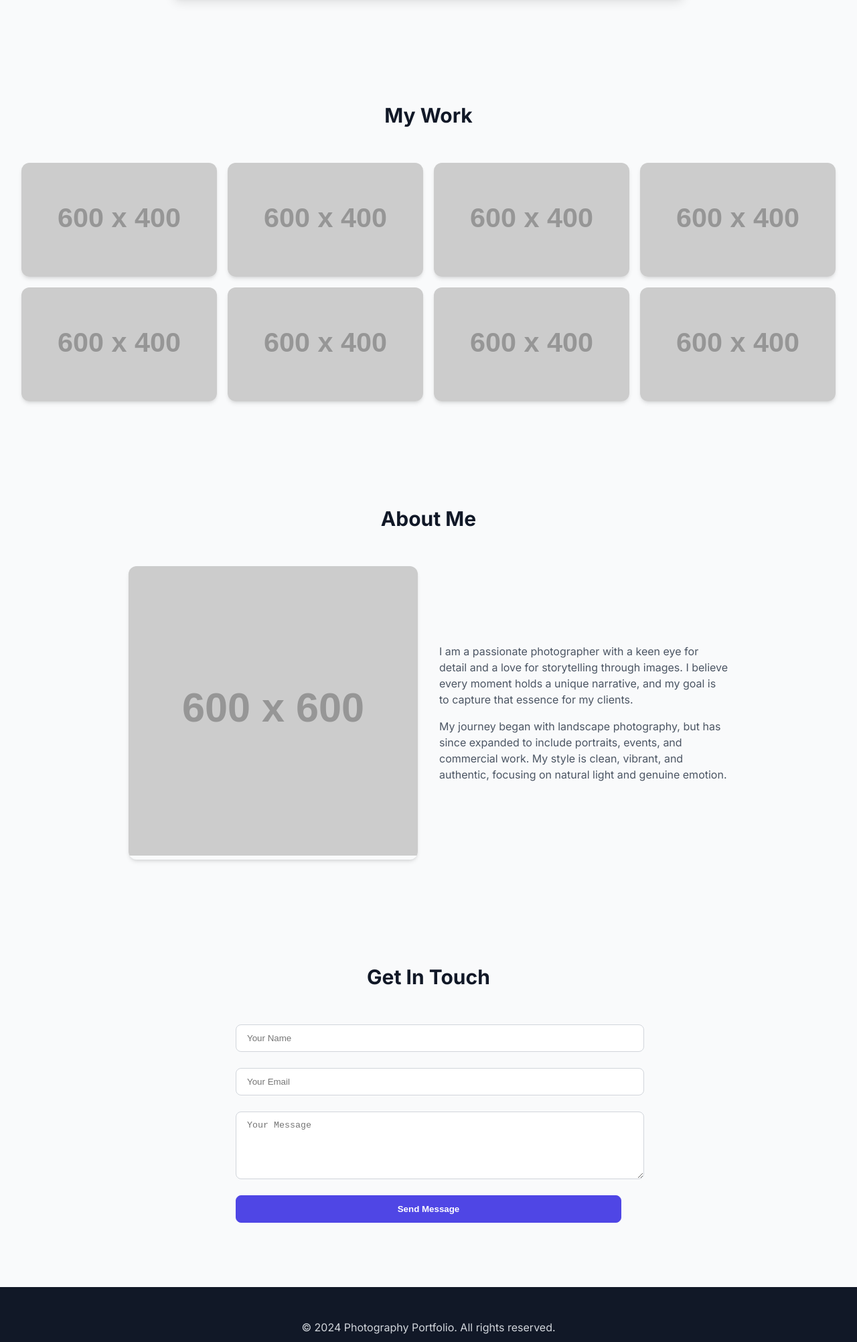
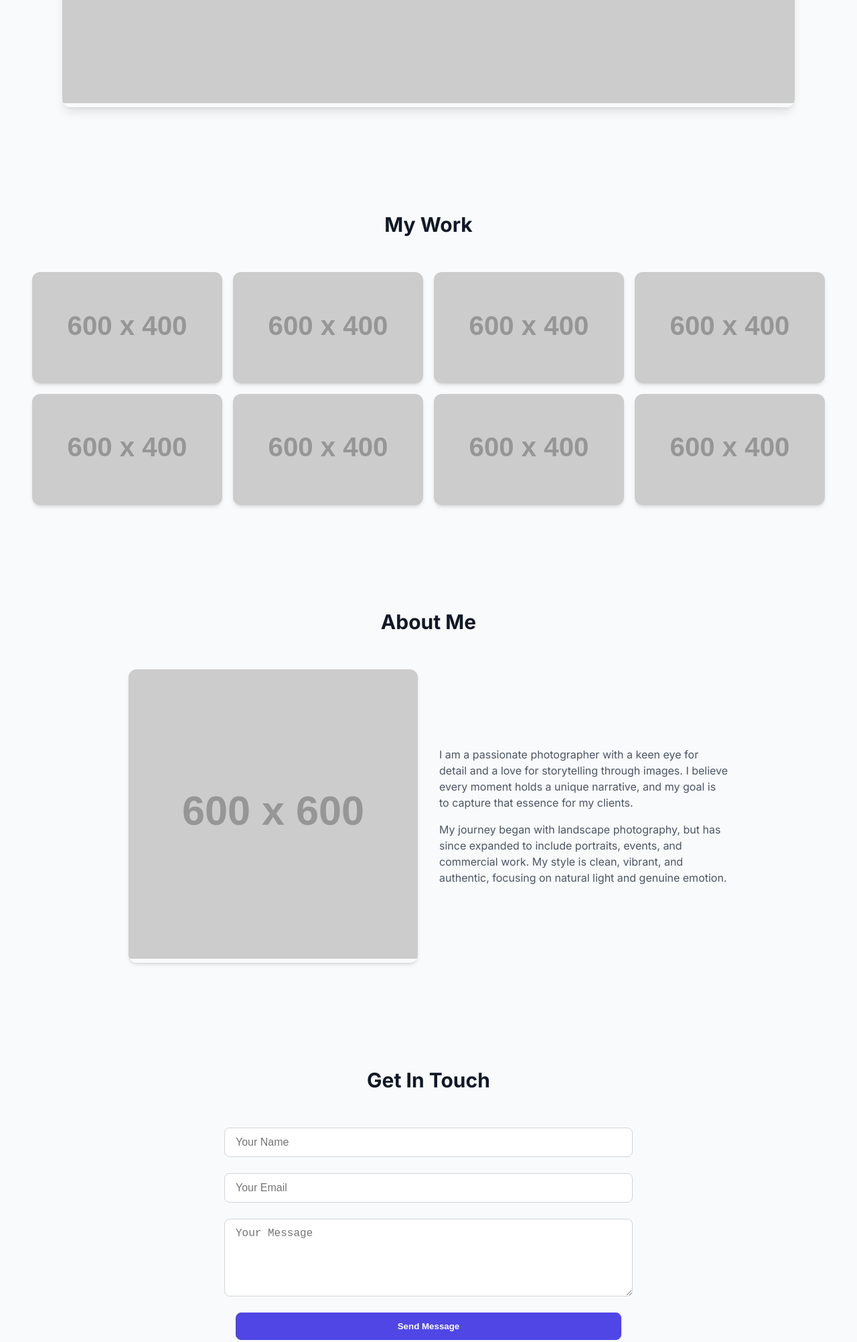
Before and after one commit to chandu0192/Photography-Portfolio, a plain HTML site: page index.html in a window 1280 px wide. Shown: the part 769-2772 px from the top of the page at 67% size. Drawn offline with Linux system fonts and the light colour scheme; placeholder pictures from the web are drawn by us.

Commit message:
change in margin of contact form

```diff
--- a/index.html
+++ b/index.html
@@ -1,5 +1,6 @@
 <!DOCTYPE html>
 <html lang="en">
+
 <head>
     <meta charset="UTF-8">
     <meta name="viewport" content="width=device-width, initial-scale=1.0">
@@ -31,6 +32,8 @@
         .section {
             padding-top: 4rem;
             padding-bottom: 4rem;
+            padding-left: 1rem;
+            padding-right: 1rem;
         }
 
         .section-title {
@@ -92,13 +95,16 @@
             line-height: 1.25;
             color: #111827;
             margin-bottom: 1rem;
+            max-width: 90%;
+            margin-left: auto;
+            margin-right: auto;
         }
 
         .home-subtitle {
             font-size: 1.125rem;
             color: #6b7280;
             margin-bottom: 2rem;
-            max-width: 42rem;
+            max-width: 90%;
             margin-left: auto;
             margin-right: auto;
         }
@@ -107,7 +113,7 @@
             border-radius: 0.75rem;
             overflow: hidden;
             box-shadow: 0 10px 15px -3px rgba(0, 0, 0, 0.1), 0 4px 6px -4px rgba(0, 0, 0, 0.1);
-            max-width: 48rem;
+            width: 90%;
             margin-left: auto;
             margin-right: auto;
         }
@@ -121,7 +127,7 @@
         /* Gallery Section */
         .gallery-grid {
             display: grid;
-            grid-template-columns: repeat(1, minmax(0, 1fr));
+            grid-template-columns: repeat(1, 1fr);
             gap: 1rem;
         }
 
@@ -173,13 +179,18 @@
         }
 
         /* Contact Section */
+        .contact-section {
+            margin: 0rem 2rem;
+            padding: 4rem 0rem;
+        }
+
         .contact-form {
             max-width: 36rem;
-            margin-left: auto;
-            margin-right: auto;
+            margin: 0 auto;
             display: flex;
             flex-direction: column;
             gap: 1.5rem;
+            align-items: center;
         }
 
         .form-input,
@@ -188,6 +199,7 @@
             padding: 0.75rem 1rem;
             border: 1px solid #d1d5db;
             border-radius: 0.5rem;
+            font-size: 1rem;
         }
 
         .form-input:focus,
@@ -201,17 +213,15 @@
             background-color: #4f46e5;
             color: white;
             font-weight: 600;
-            padding: 0.75rem 0;
+            padding: 0.75rem;
             border: 1px solid #4f46e5;
             border-radius: 0.5rem;
-            transition-property: background-color;
-            transition-duration: 200ms;
+            cursor: pointer;
         }
 
         .contact-btn:hover {
             background-color: #4338ca;
         }
-
         /* Footer */
         .footer {
             background-color: #111827;
@@ -229,8 +239,9 @@
                 padding-left: 1.5rem;
                 padding-right: 1.5rem;
             }
+
             .gallery-grid {
-                grid-template-columns: repeat(2, minmax(0, 1fr));
+                grid-template-columns: repeat(2, 1fr);
             }
         }
 
@@ -239,18 +250,23 @@
             .nav {
                 display: flex;
             }
+
             .home-title {
                 font-size: 3rem;
             }
+
             .home-subtitle {
                 font-size: 1.25rem;
             }
+
             .gallery-grid {
-                grid-template-columns: repeat(3, minmax(0, 1fr));
+                grid-template-columns: repeat(3, 1fr);
             }
+
             .about-content {
                 flex-direction: row;
             }
+
             .about-image-container {
                 width: 50%;
             }
@@ -262,15 +278,18 @@
                 padding-left: 2rem;
                 padding-right: 2rem;
             }
+
             .gallery-grid {
-                grid-template-columns: repeat(4, minmax(0, 1fr));
+                grid-template-columns: repeat(4, 1fr);
             }
+
             .about-text {
                 width: 50%;
             }
         }
     </style>
 </head>
+
 <body>
 
     <!-- Header -->
@@ -293,10 +312,12 @@
                 Capturing Moments, Telling Stories
             </h2>
             <p class="home-subtitle">
-                Welcome to my portfolio. I specialize in a wide range of photography, from breathtaking landscapes to intimate portraits.
+                Welcome to my portfolio. I specialize in a wide range of photography, from breathtaking landscapes to
+                intimate portraits.
             </p>
             <div class="welcome-photo-container">
-                <img src="https://placehold.co/1200x600/a5d6a7/000?text=Welcome+Photo" alt="A beautiful landscape photo" class="welcome-photo">
+                <img src="https://placehold.co/1200x600/a5d6a7/000?text=Welcome+Photo" alt="A beautiful landscape photo"
+                    class="welcome-photo">
             </div>
         </section>
 
@@ -306,35 +327,43 @@
             <div class="gallery-grid">
                 <!-- Photo 1 -->
                 <div class="photo-card">
-                    <img src="https://placehold.co/600x400/E8F5E9/000?text=Nature" alt="A photo of a lush forest" class="photo-image">
+                    <img src="https://placehold.co/600x400/E8F5E9/000?text=Nature" alt="A photo of a lush forest"
+                        class="photo-image">
                 </div>
                 <!-- Photo 2 -->
                 <div class="photo-card">
-                    <img src="https://placehold.co/600x400/C8E6C9/000?text=Cityscape" alt="A photo of a modern city skyline at sunset" class="photo-image">
+                    <img src="https://placehold.co/600x400/C8E6C9/000?text=Cityscape"
+                        alt="A photo of a modern city skyline at sunset" class="photo-image">
                 </div>
                 <!-- Photo 3 -->
                 <div class="photo-card">
-                    <img src="https://placehold.co/600x400/A5D6A7/000?text=Portrait" alt="A close-up portrait of a person smiling" class="photo-image">
+                    <img src="https://placehold.co/600x400/A5D6A7/000?text=Portrait"
+                        alt="A close-up portrait of a person smiling" class="photo-image">
                 </div>
                 <!-- Photo 4 -->
                 <div class="photo-card">
-                    <img src="https://placehold.co/600x400/81C784/000?text=Food" alt="A photo of a beautifully plated dish" class="photo-image">
+                    <img src="https://placehold.co/600x400/81C784/000?text=Food"
+                        alt="A photo of a beautifully plated dish" class="photo-image">
                 </div>
                 <!-- Photo 5 -->
                 <div class="photo-card">
-                    <img src="https://placehold.co/600x400/66BB6A/000?text=Wildlife" alt="A photo of a majestic eagle in flight" class="photo-image">
+                    <img src="https://placehold.co/600x400/66BB6A/000?text=Wildlife"
+                        alt="A photo of a majestic eagle in flight" class="photo-image">
                 </div>
                 <!-- Photo 6 -->
                 <div class="photo-card">
-                    <img src="https://placehold.co/600x400/4CAF50/000?text=Travel" alt="A photo of a famous landmark in a foreign city" class="photo-image">
+                    <img src="https://placehold.co/600x400/4CAF50/000?text=Travel"
+                        alt="A photo of a famous landmark in a foreign city" class="photo-image">
                 </div>
                 <!-- Photo 7 -->
                 <div class="photo-card">
-                    <img src="https://placehold.co/600x400/43A047/000?text=Landscape" alt="A scenic landscape photo with mountains" class="photo-image">
+                    <img src="https://placehold.co/600x400/43A047/000?text=Landscape"
+                        alt="A scenic landscape photo with mountains" class="photo-image">
                 </div>
                 <!-- Photo 8 -->
                 <div class="photo-card">
-                    <img src="https://placehold.co/600x400/388E3C/000?text=Architecture" alt="A photo of a grand, historic building" class="photo-image">
+                    <img src="https://placehold.co/600x400/388E3C/000?text=Architecture"
+                        alt="A photo of a grand, historic building" class="photo-image">
                 </div>
             </div>
         </section>
@@ -344,14 +373,19 @@
             <h2 class="section-title">About Me</h2>
             <div class="about-content">
                 <div class="about-image-container">
-                    <img src="https://placehold.co/600x600/A0D6B4/000?text=Photographer+Portrait" alt="A professional portrait of the photographer" class="about-image">
+                    <img src="https://placehold.co/600x600/A0D6B4/000?text=Photographer+Portrait"
+                        alt="A professional portrait of the photographer" class="about-image">
                 </div>
                 <div class="about-text">
                     <p class="about-paragraph">
-                        I am a passionate photographer with a keen eye for detail and a love for storytelling through images. I believe every moment holds a unique narrative, and my goal is to capture that essence for my clients.
+                        I am a passionate photographer with a keen eye for detail and a love for storytelling through
+                        images. I believe every moment holds a unique narrative, and my goal is to capture that essence
+                        for my clients.
                     </p>
                     <p class="about-paragraph">
-                        My journey began with landscape photography, but has since expanded to include portraits, events, and commercial work. My style is clean, vibrant, and authentic, focusing on natural light and genuine emotion.
+                        My journey began with landscape photography, but has since expanded to include portraits,
+                        events, and commercial work. My style is clean, vibrant, and authentic, focusing on natural
+                        light and genuine emotion.
                     </p>
                 </div>
             </div>
@@ -375,4 +409,5 @@
     </footer>
 
 </body>
+
 </html>
```
